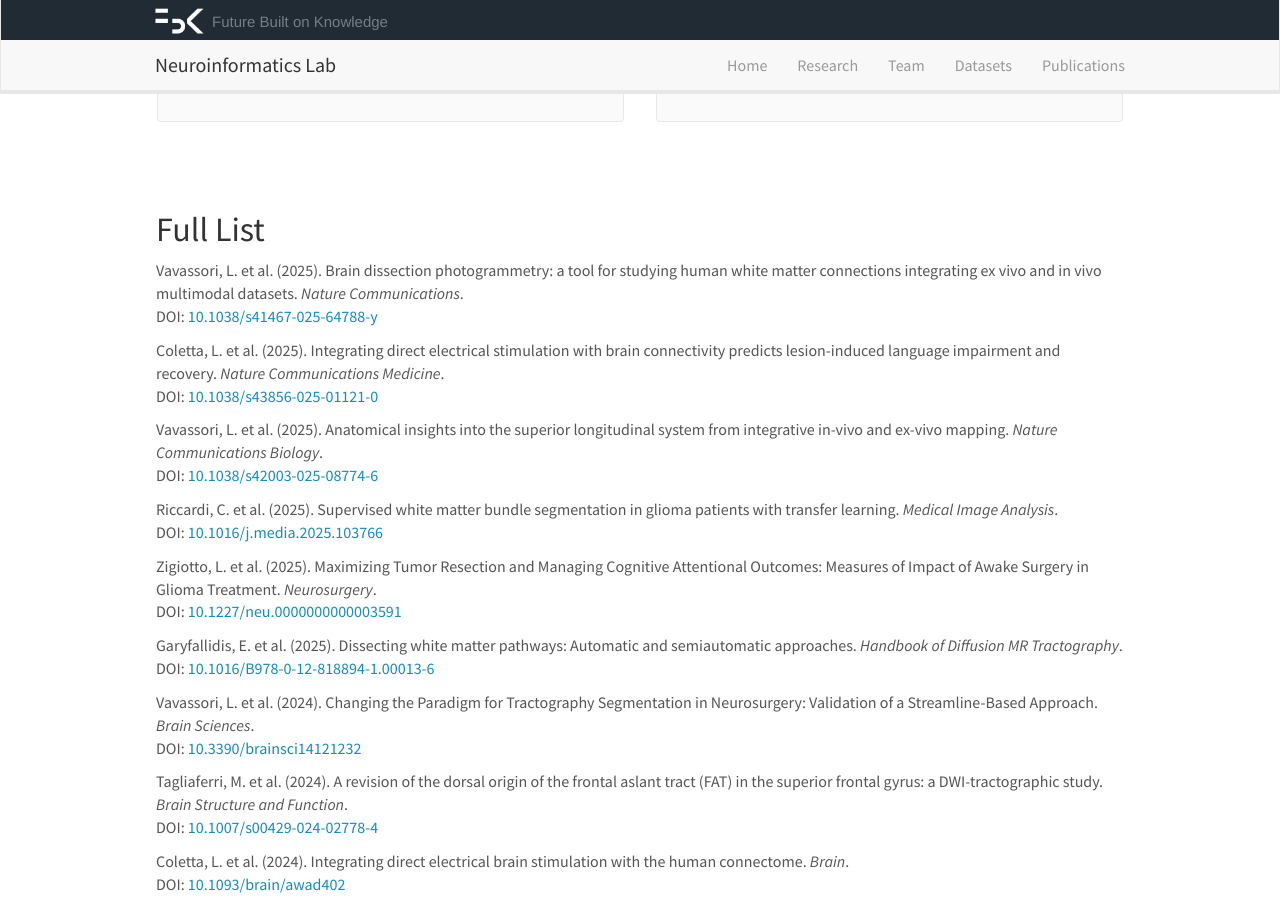
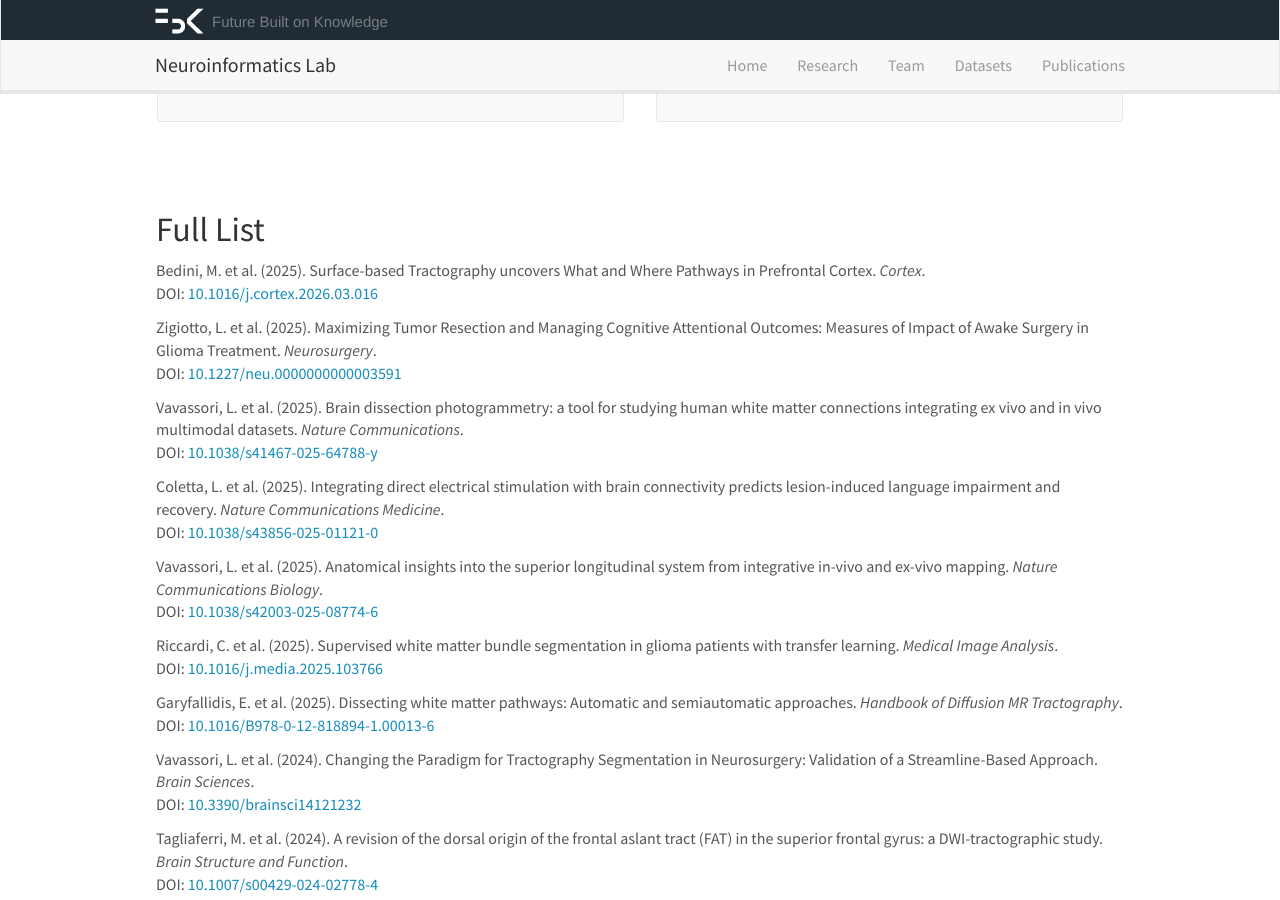
Before and after one commit to FBK-NILab/FBK-NILab.github.io, a Jekyll site: the page built from _pages/publications.md, in a window 1280 px wide and 900 px high, scrolled down 1130 px. Built offline with Jekyll 4.4.1, drawn with Linux system fonts in a browser that asks for light colours; nearby versions of some CDN libraries.

Commit message:
Update publist.yml

```diff
--- a/_data/publist.yml
+++ b/_data/publist.yml
@@ -1,3 +1,27 @@
+
+- title: "Surface-based Tractography uncovers What and Where Pathways in Prefrontal Cortex"
+  image:
+  description:
+  authors: Bedini, M. et al.
+  journal: Cortex
+  year: 2025
+  doi: 1
+  link:
+    url: https://doi.org/10.1016/j.cortex.2026.03.016
+    display: 10.1016/j.cortex.2026.03.016
+  highlight: 0
+
+- title: "Maximizing Tumor Resection and Managing Cognitive Attentional Outcomes: Measures of Impact of Awake Surgery in Glioma Treatment"
+  image:
+  description:
+  authors: Zigiotto, L. et al.
+  journal: Neurosurgery
+  year: 2025
+  doi: 1
+  link:
+    url: https://doi.org/10.1227/neu.0000000000003591
+    display: 10.1227/neu.0000000000003591
+  highlight: 0
 
 - title: "Brain dissection photogrammetry: a tool for studying human white matter connections integrating ex vivo and in vivo multimodal datasets"
   image:
@@ -45,18 +69,6 @@
   link:
     url: https://doi.org/10.1016/j.media.2025.103766
     display: 10.1016/j.media.2025.103766
-  highlight: 0
-
-- title: "Maximizing Tumor Resection and Managing Cognitive Attentional Outcomes: Measures of Impact of Awake Surgery in Glioma Treatment"
-  image:
-  description:
-  authors: Zigiotto, L. et al.
-  journal: Neurosurgery
-  year: 2025
-  doi: 1
-  link:
-    url: https://doi.org/10.1227/neu.0000000000003591
-    display: 10.1227/neu.0000000000003591
   highlight: 0
 
 - title: "Dissecting white matter pathways: Automatic and semiautomatic approaches"
```
